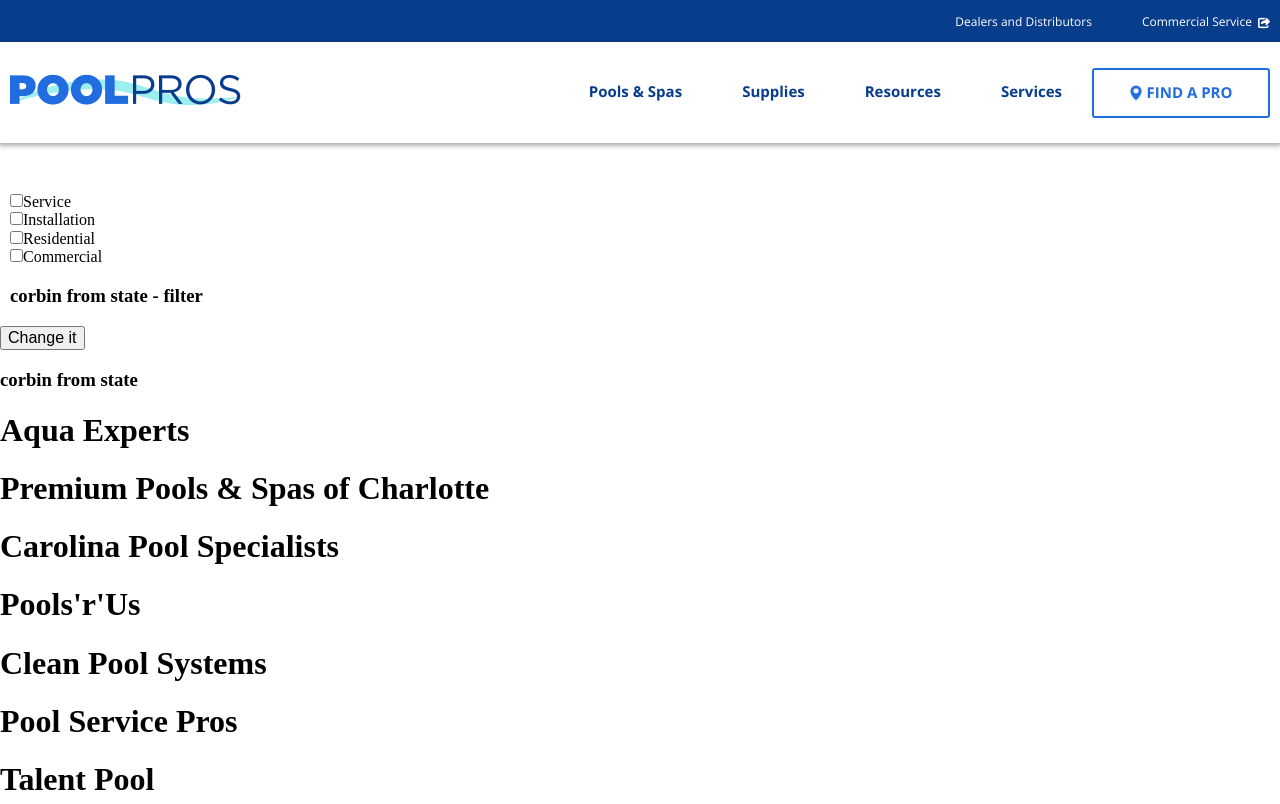
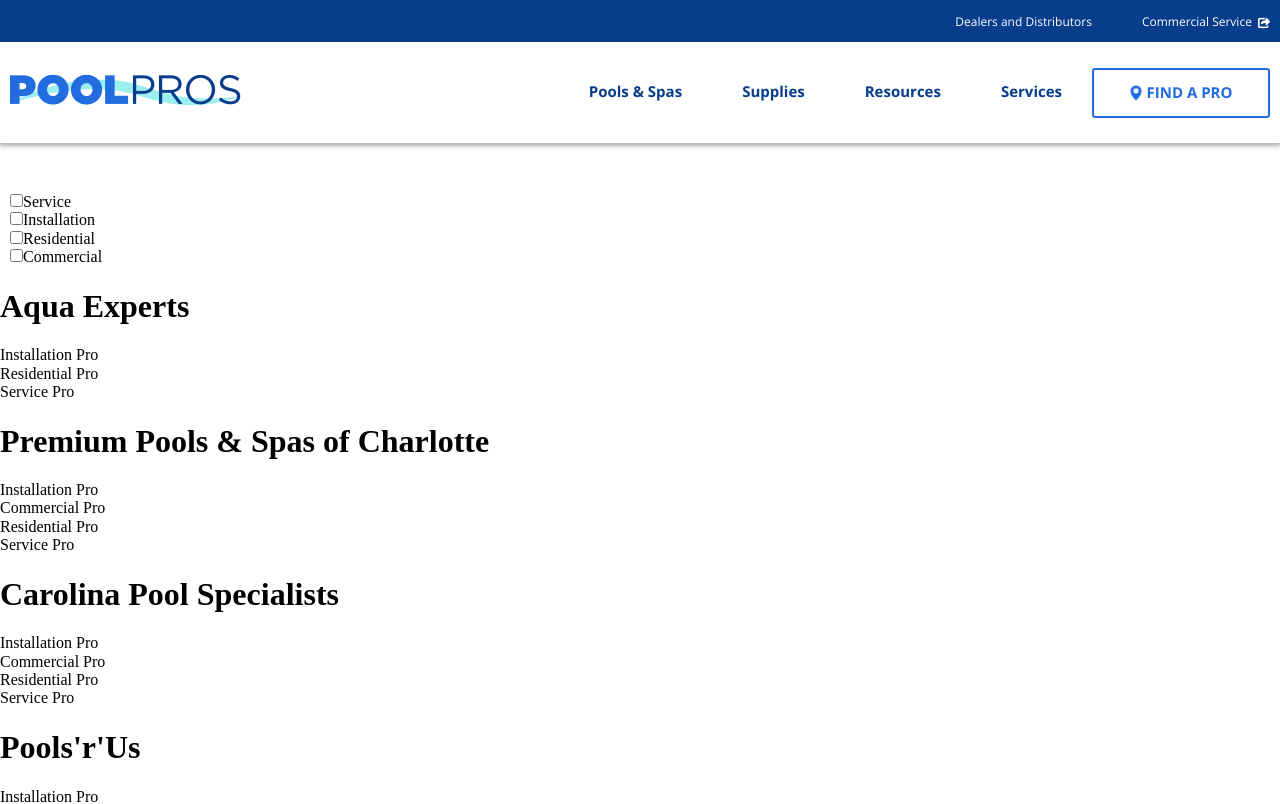
Before and after one commit to corbinmj16/PoolPros, a Vue app: page / in a window 1280 px wide. Shown: the top 804 px of the page. Built offline with nearby package versions, Linux system fonts and the light colour scheme.

Commit message:
filtering dealers now working

```diff
--- a/src/App.vue
+++ b/src/App.vue
@@ -2,11 +2,9 @@
   <div id="app">
     <navigation></navigation>
     <filter-area></filter-area>
-    <button @click="changeName">Change it</button>
-    <h3>{{name}}</h3>
     <section class="dealers_wrap">
       <dealer
-        v-for="(dealer, index) in dealers"
+        v-for="(dealer, index) in matchingDealers"
         :key="index"
         :dealer="dealer.data"></dealer>
     </section>
@@ -31,13 +29,26 @@
     }
   },
   computed: {
-    name() {
-      return this.$store.state.name;
-    }
-  },
-  methods: {
-    changeName() {
-      this.$store.commit('changeName');
+    matchingDealers() {
+      if ( !this.$store.state.keywords.length ) {
+        return this.dealers;
+      } else {
+        // keywords from vuex store
+        var storeKeywords = this.$store.state.keywords;
+
+        var newMatchingDealers = this.dealers.filter(function(dealerToCheck) {
+          // the certifications array from the dealer
+          var arrayFromDealer = dealerToCheck.data.certifications;
+          // look through each dealer certification
+          return arrayFromDealer.filter(function(cert) {
+            // check to see if individual certification is in store array
+            return storeKeywords.indexOf(cert) > -1;
+          }).length === storeKeywords.length;
+        });
+
+        // return the dealers with matching keywords/certifications
+        return newMatchingDealers;
+      } // else
     }
   }
 }
--- a/src/components/Dealer.vue
+++ b/src/components/Dealer.vue
@@ -1,6 +1,11 @@
 <template>
     <div class="dealer">
         <h1>{{ dealer.name }}</h1>
+        <ul>
+            <li v-for="(cert, index) in dealer.certifications" :key="index">
+                {{cert}}
+            </li>
+        </ul>
     </div>
 </template>
 
--- a/src/components/FilterArea.vue
+++ b/src/components/FilterArea.vue
@@ -7,7 +7,6 @@
                     <label :for="cert">{{ cert }}</label>
                 </div>
             </div>
-            <h3>{{name}} - filter</h3>
         </div>
     </section>
 </template>
@@ -22,9 +21,6 @@
             }
         },
         computed: {
-            name() {
-                return this.$store.state.name;
-            },
             newKeywords() {
                 return this.keywordsChecked;
             }
--- a/src/store.js
+++ b/src/store.js
@@ -5,13 +5,9 @@
 
 export const store = new Vuex.Store({
     state: {
-        name: "corbin from state",
         keywords: []
     },
     mutations: {
-        changeName(state) {
-            state.name = "kayla";
-        },
         updateKeywords(state, newKeywordArray) {
             state.keywords = newKeywordArray;
         }
```
